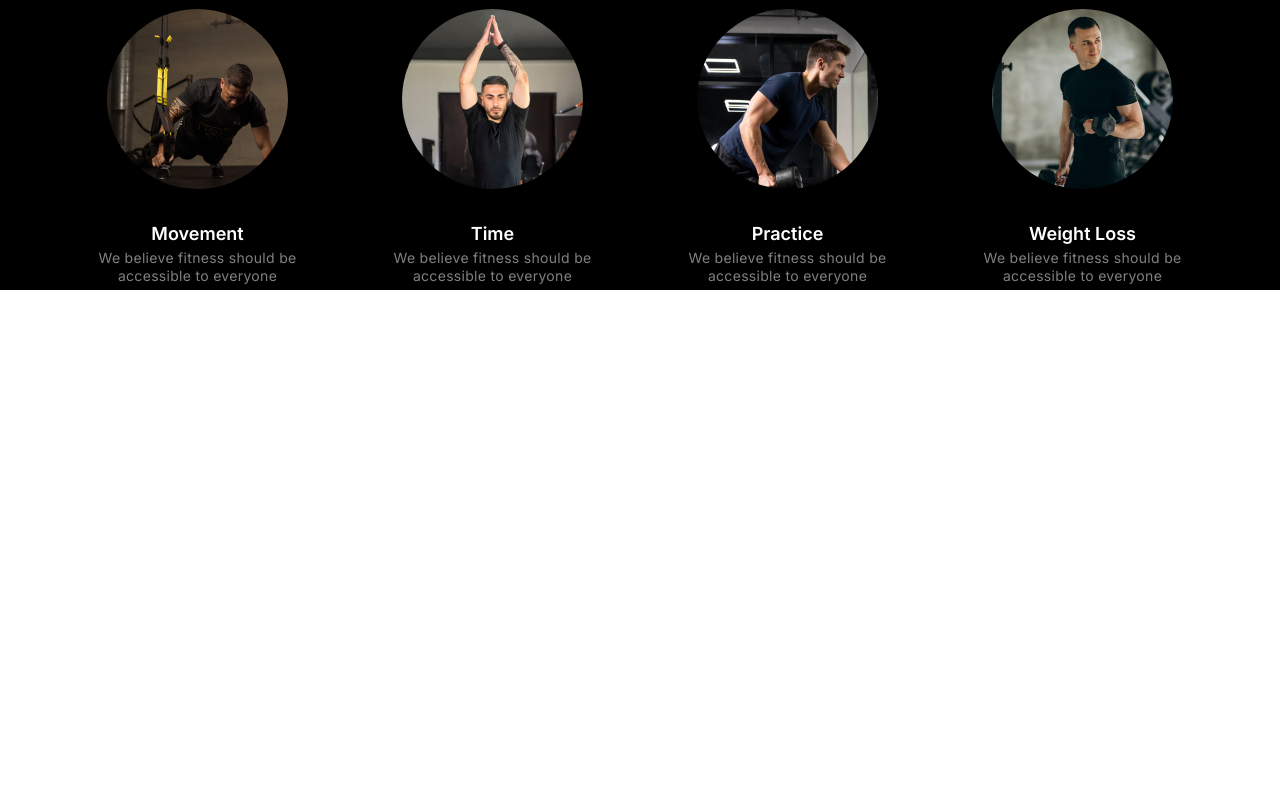
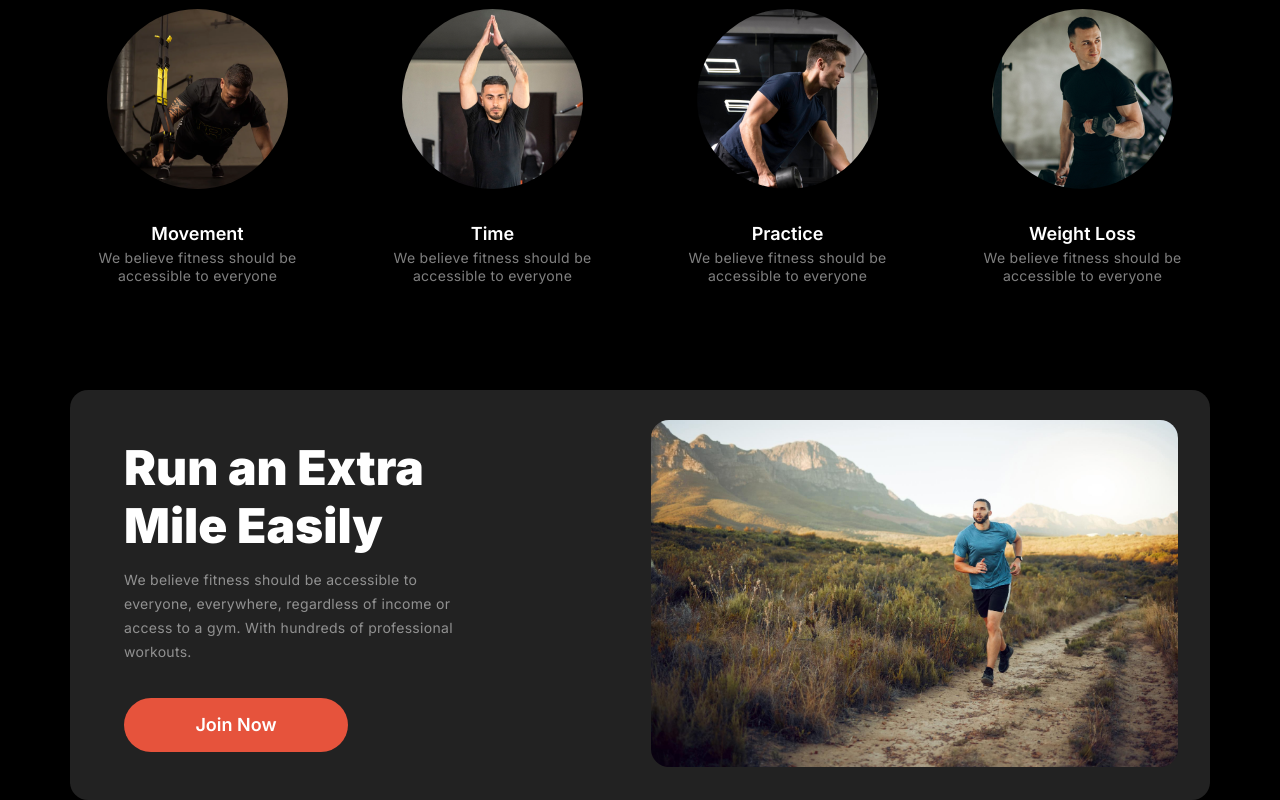
Before and after one commit to jahidrayhan1848/Fitness-assignment-2, a plain HTML site: page index.html in a window 1280 px wide. Shown: the part 995-1795 px from the top of the page. Before the commit the page ends 1285 px from the top, so only its background shows below. Drawn offline with Linux system fonts and the light colour scheme; a web font is replaced by a local one.

Commit message:
run section

```diff
--- a/index.html
+++ b/index.html
@@ -110,6 +110,22 @@
 
         </section>
 
+        <section class="run-section fix-width">
+            <div class="run-container flex">
+                <div class="run-title">
+                    <h1>Run an Extra
+Mile Easily</h1>
+<p>We believe fitness should be accessible to everyone, everywhere, regardless of income or access to a gym. With hundreds of professional workouts.</p>
+<button class="join">Join Now</button>
+                </div>
+                <div class="run-img">
+                    <img src="images/run.jpg" alt="">
+                </div>
+
+            </div>
+
+        </section>
+
 
     </main>
     <footer></footer>
--- a/styles/responsive.css
+++ b/styles/responsive.css
@@ -32,4 +32,8 @@
  .card-container {
     flex-direction: column;
  }
+ .run-container{
+    flex-direction: column;
+    gap: 32px;
+ }
 }
--- a/styles/styles.css
+++ b/styles/styles.css
@@ -283,3 +283,41 @@ font-weight: 400;
 line-height: 18px; /* 128.571% */
 letter-spacing: 0.3px;
 }
+
+/* run section  */
+.run-section {
+
+    margin-top: 100px;
+    padding: 30px 32px 29px 54px;
+    border-radius: 18px;
+background: #222;
+}
+.run-container {
+    justify-content: center;
+    align-items: center;
+    gap: 165px;
+}
+.run-title  h1{
+    color: #FFF;
+font-size: 48px;
+font-style: normal;
+font-weight: 900;
+line-height: 120%;
+margin-bottom: 14px;
+
+}
+.run-title p {
+    color: rgba(255, 255, 255, 0.50);
+font-size: 14px;
+font-style: normal;
+font-weight: 400;
+line-height: 24px;
+letter-spacing: 0.3px;
+margin-bottom: 34px;
+}
+.run-img  img{
+  width: 100%;
+  border-radius: 18px;
+
+
+}
```
